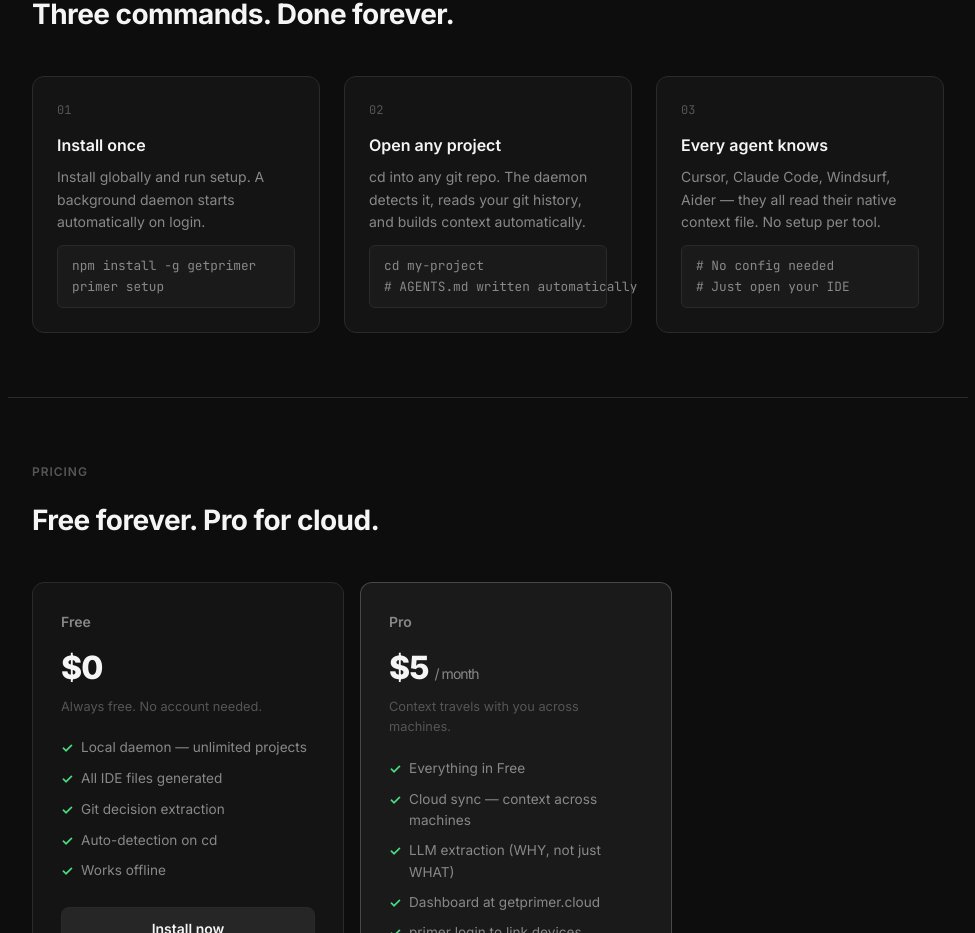
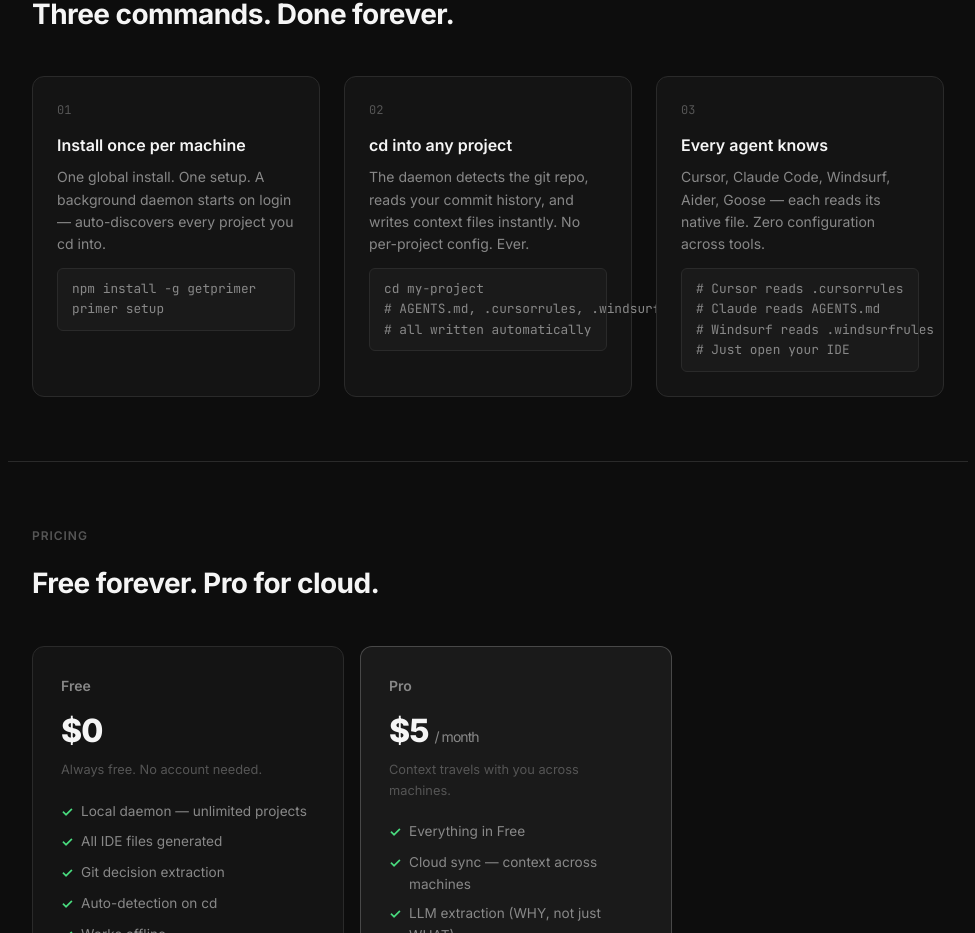
Before and after one commit to joshuajaimon7/getprimer-web, a Next.js app: page / in a window 1280 px wide. Shown: the part 1576-2509 px from the top of the page, without its empty margins (152-1127 px from the left). Built offline with nearby package versions, Linux system fonts and the light colour scheme.

Commit message:
feat: update landing — setup once clarity, accurate tool list, better step descriptions

```diff
--- a/src/app/page.tsx
+++ b/src/app/page.tsx
@@ -7,21 +7,21 @@ const TOOLS = ['Cursor', 'Claude Code', 'Windsurf', 'Aider', 'Goose', 'OpenCode'
 const STEPS = [
   {
     num: '01',
-    title: 'Install once',
-    desc: 'Install globally and run setup. A background daemon starts automatically on login.',
+    title: 'Install once per machine',
+    desc: 'One global install. One setup. A background daemon starts on login — auto-discovers every project you cd into.',
     code: 'npm install -g getprimer\nprimer setup',
   },
   {
     num: '02',
-    title: 'Open any project',
-    desc: 'cd into any git repo. The daemon detects it, reads your git history, and builds context automatically.',
-    code: 'cd my-project\n# AGENTS.md written automatically',
+    title: 'cd into any project',
+    desc: 'The daemon detects the git repo, reads your commit history, and writes context files instantly. No per-project config. Ever.',
+    code: 'cd my-project\n# AGENTS.md, .cursorrules, .windsurfrules\n# all written automatically',
   },
   {
     num: '03',
     title: 'Every agent knows',
-    desc: 'Cursor, Claude Code, Windsurf, Aider — they all read their native context file. No setup per tool.',
-    code: '# No config needed\n# Just open your IDE',
+    desc: 'Cursor, Claude Code, Windsurf, Aider, Goose — each reads its native file. Zero configuration across tools.',
+    code: '# Cursor reads .cursorrules\n# Claude reads AGENTS.md\n# Windsurf reads .windsurfrules\n# Just open your IDE',
   },
 ]
 
```
